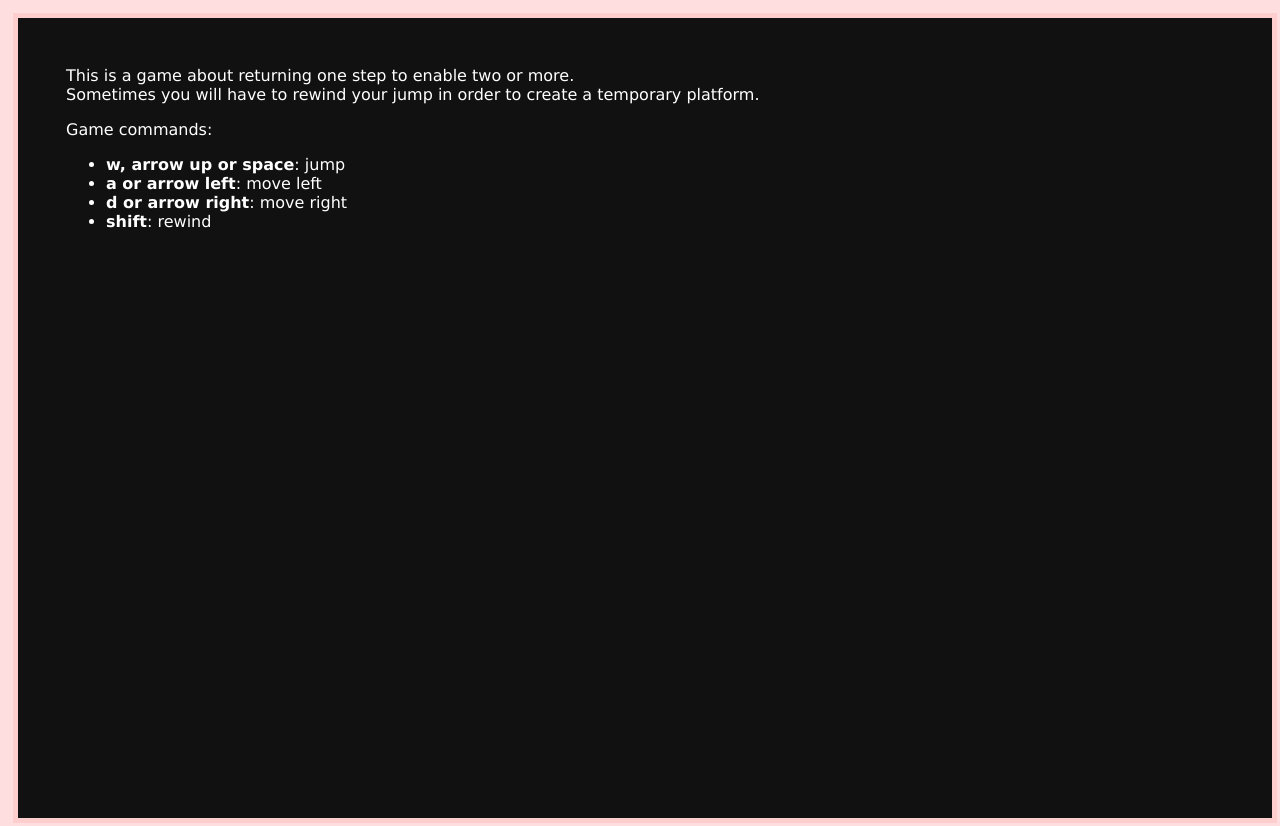
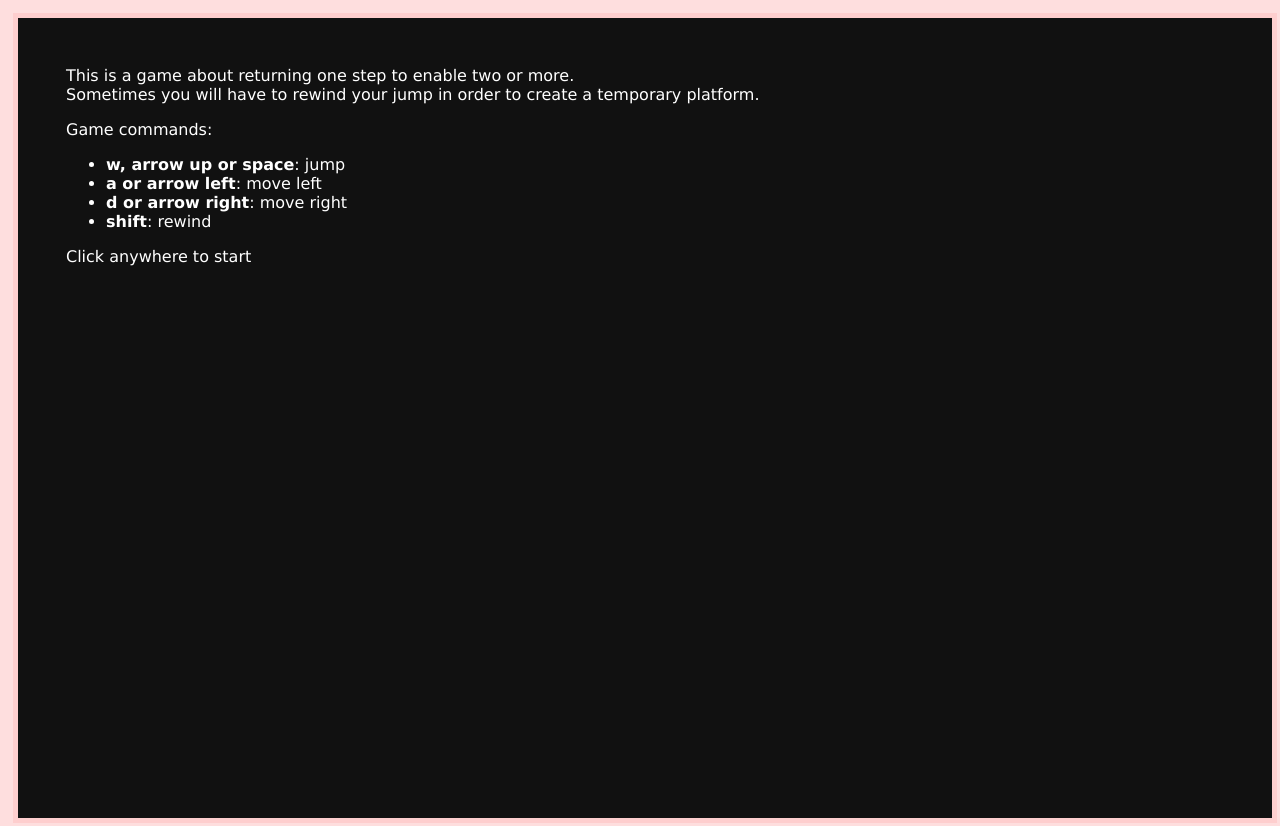
Before and after one commit to brunoskonrad/js13kgame-2019, a website: page index.html in a window 1280 px wide. Drawn offline with Linux system fonts and the light colour scheme.

Commit message:
Add instruction to click anywhere to start

```diff
--- a/index.html
+++ b/index.html
@@ -83,6 +83,7 @@
             <li><strong>d or arrow right</strong>: move right</li>
             <li><strong>shift</strong>: rewind</li>
           </ul>
+          <p>Click anywhere to start</p>
         </div>
       </section>
     </section>
```
